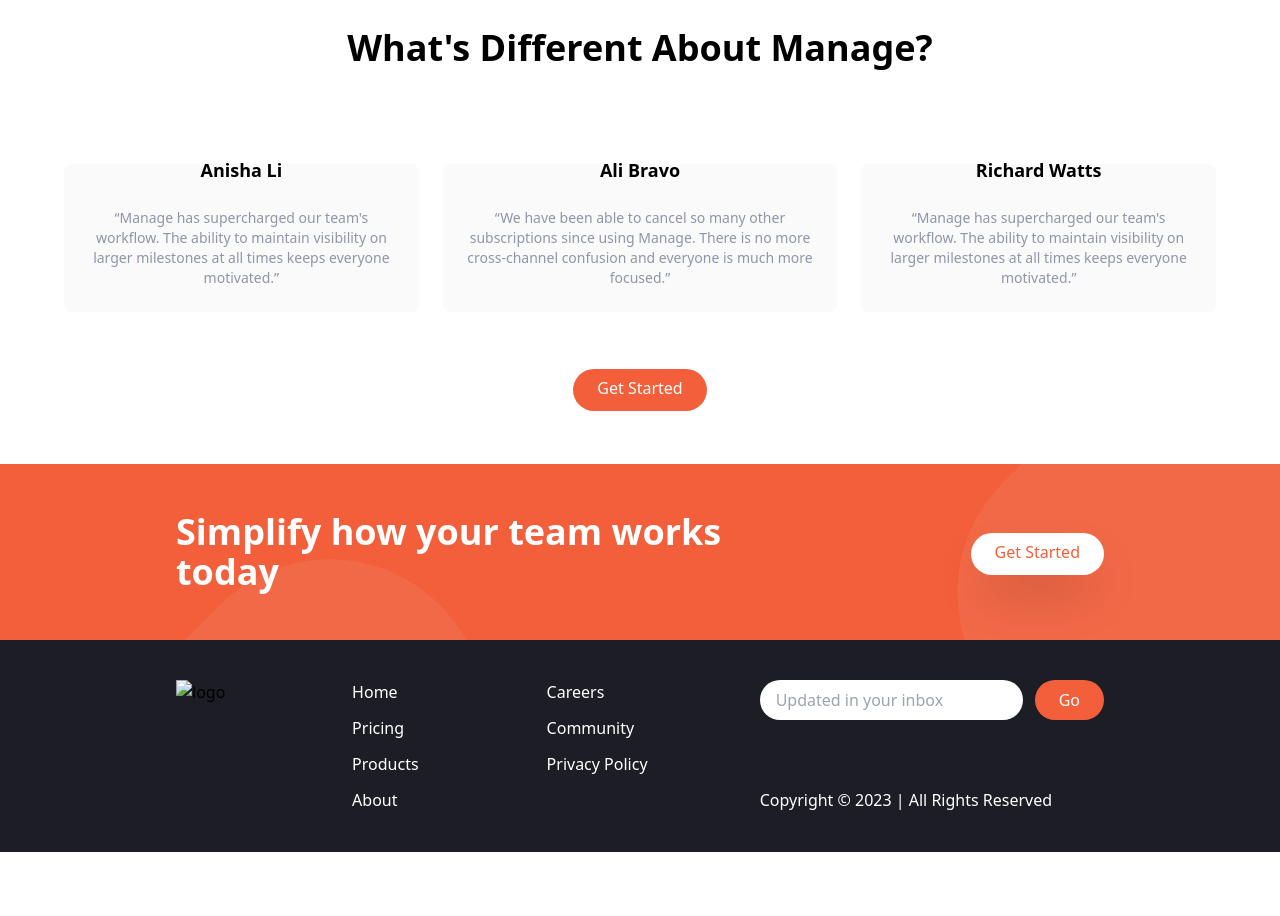
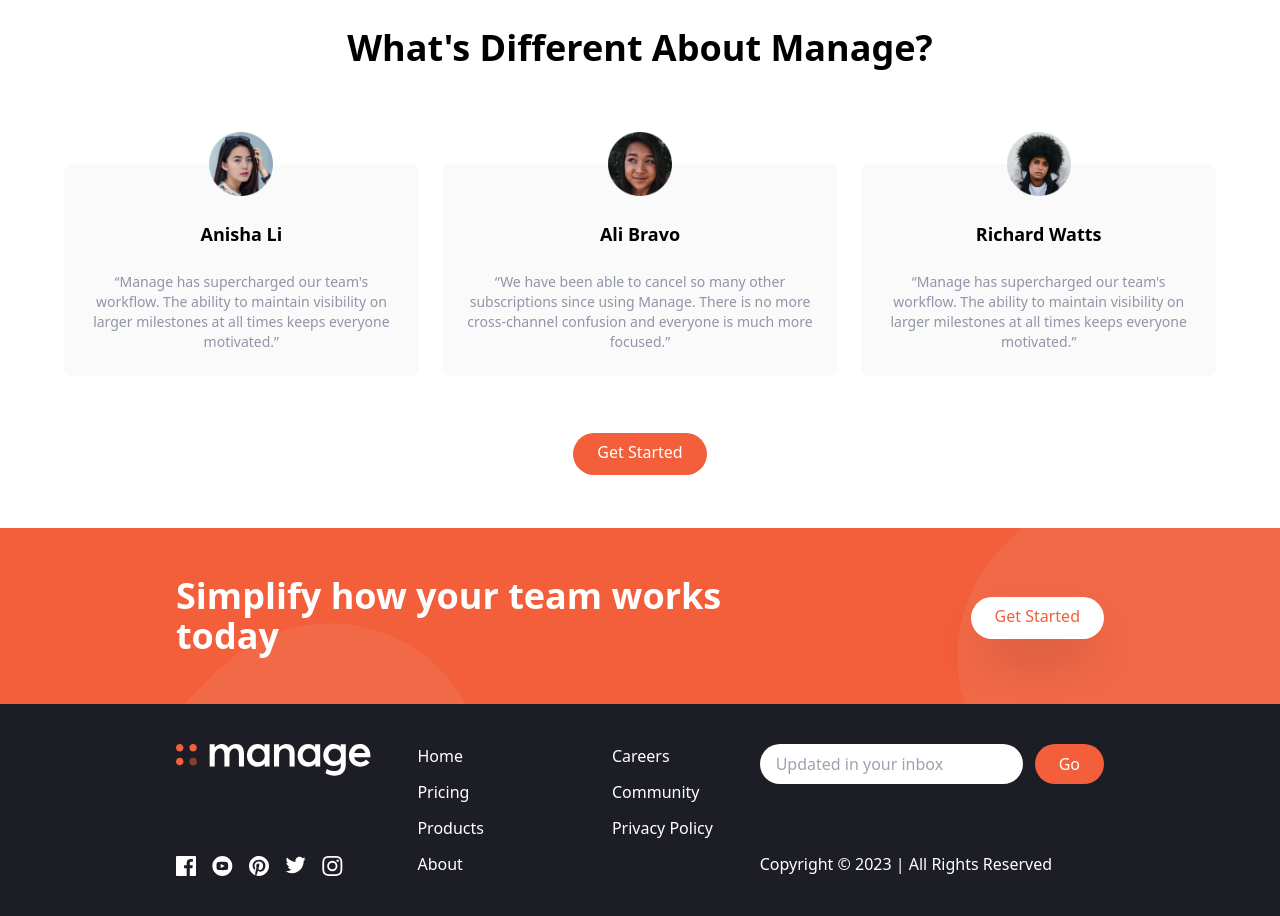
Before and after one commit to rogue-shark/manage-landing-page, a website: page index.html in a window 1280 px wide. Shown: the part 1240-2156 px from the top of the page. Before the commit the page ends 2092 px from the top, so only its background shows below. Drawn offline with nearby package versions, Linux system fonts and the light colour scheme; files that its build step writes are made by us from their sources; the site is published under a folder, as on GitHub Pages, so addresses that start at the root find nothing.

Commit message:
Update index.html

```diff
--- a/index.html
+++ b/index.html
@@ -211,7 +211,7 @@
           <div
             class="flex flex-col items-center p-6 space-y-6 rounded-lg bg-veryLightGray md:1/3"
           >
-            <img src="/images/avatar-anisha.png" class="w-16 -mt-14" alt="" />
+            <img src="images/avatar-anisha.png" class="w-16 -mt-14" alt="" />
             <h5 class="text-lg font-bold">Anisha Li</h5>
             <p class="text-sm text-darkGrayishBlue">
               “Manage has supercharged our team's workflow. The ability to
@@ -223,7 +223,7 @@
           <div
             class="hidden flex-col items-center p-6 space-y-6 rounded-lg bg-veryLightGray md:flex md:1/3"
           >
-            <img src="/images/avatar-ali.png" class="w-16 -mt-14" alt="" />
+            <img src="images/avatar-ali.png" class="w-16 -mt-14" alt="" />
             <h5 class="text-lg font-bold">Ali Bravo</h5>
             <p class="text-sm text-darkGrayishBlue">
               “We have been able to cancel so many other subscriptions since
@@ -235,7 +235,7 @@
           <div
             class="hidden flex-col items-center p-6 space-y-6 rounded-lg bg-veryLightGray md:flex md:1/3"
           >
-            <img src="/images/avatar-shanai.png" class="w-16 -mt-14" alt="" />
+            <img src="images/avatar-shanai.png" class="w-16 -mt-14" alt="" />
             <h5 class="text-lg font-bold">Richard Watts</h5>
             <p class="text-sm text-darkGrayishBlue">
               “Manage has supercharged our team's workflow. The ability to
@@ -291,23 +291,23 @@
             Copyright &copy; 2023, All Rights Reserved
           </div>
           <div>
-            <img src="/images/logo-white.svg" class="h-8" alt="logo" />
+            <img src="images/logo-white.svg" class="h-8" alt="logo" />
           </div>
           <div class="flex justify-center space-x-4">
             <a href="#">
-              <img src="/images/icon-facebook.svg" alt="" />
+              <img src="images/icon-facebook.svg" alt="" />
             </a>
             <a href="#">
-              <img src="/images/icon-youtube.svg" alt="" />
+              <img src="images/icon-youtube.svg" alt="" />
             </a>
             <a href="#">
-              <img src="/images/icon-pinterest.svg" alt="" />
+              <img src="images/icon-pinterest.svg" alt="" />
             </a>
             <a href="#">
-              <img src="/images/icon-twitter.svg" alt="" />
+              <img src="images/icon-twitter.svg" alt="" />
             </a>
             <a href="#">
-              <img src="/images/icon-instagram.svg" alt="" />
+              <img src="images/icon-instagram.svg" alt="" />
             </a>
           </div>
         </div>
```
